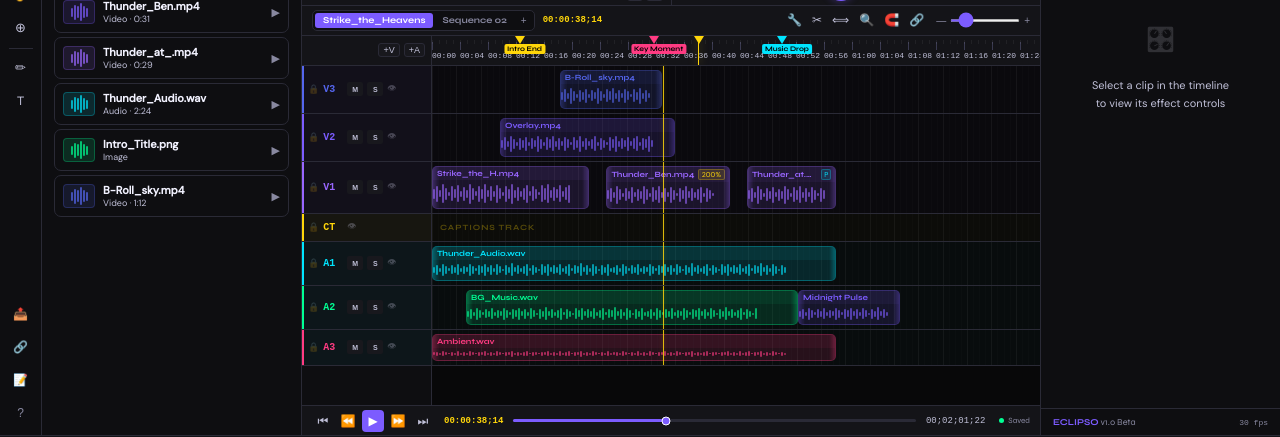
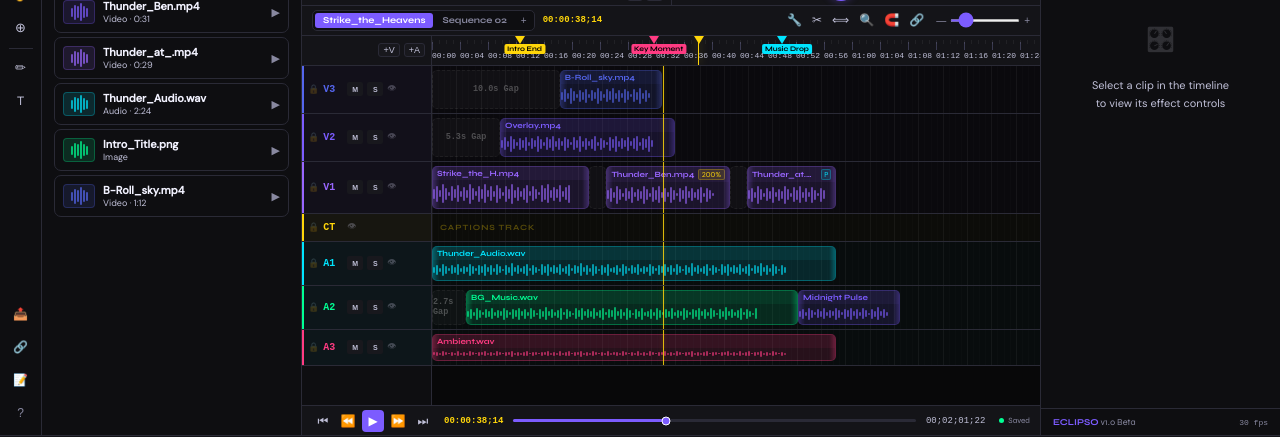
Before and after one commit to uxwithanilg-designer/eclipso, a Next.js app: page /editor in a window 1280 px wide. Shown: the part 343-780 px from the top of the page. Built offline with nearby package versions, Linux system fonts and the light colour scheme.

Commit message:
feature 5 update

```diff
--- a/src/app/editor/page.tsx
+++ b/src/app/editor/page.tsx
@@ -1005,10 +1005,14 @@ export default function EditorPage() {
   const [dragOverTrackId, setDragOverTrackId] = useState<number|null>(null);
   const [edgeDragState, setEdgeDragState] = useState<{clipId:number, edge:'left'|'right', startX:number, initialStart:number, initialWidth:number, sourceWidth:number}|null>(null);
   const [trimTooltip, setTrimTooltip]     = useState<{x:number, y:number, text:string}|null>(null);
+  const [gapContextMenu, setGapContextMenu] = useState<{x:number, y:number, gap:{trackId:number, start:number, width:number}}|null>(null);
   const tlRef           = useRef<HTMLDivElement>(null);
   const tracksAreaRef   = useRef<HTMLDivElement>(null);
   const historyRef      = useRef<Clip[][]>([]);
   const dragMovedRef    = useRef(false);
+
+  const stateRef = useRef<{clips:Clip[], selectedClip:number|null}>({ clips, selectedClip });
+  useEffect(() => { stateRef.current = { clips, selectedClip }; }, [clips, selectedClip]);
 
   useEffect(()=>{
     const check=()=>setIsMobile(window.innerWidth<768);
@@ -1026,6 +1030,27 @@ export default function EditorPage() {
       if(!e.ctrlKey&&!e.metaKey){
         if(e.key==='v'||e.key==='V'){ setActiveTool('select'); setRazorLinePos(null); }
         if(e.key==='c'||e.key==='C'){ setActiveTool('razor'); }
+        if(e.key==='b'||e.key==='B'){ setActiveTool('ripple'); setRazorLinePos(null); }
+        if(e.key==='Delete'||e.key==='Backspace') {
+           const { clips: curClips, selectedClip: curSel } = stateRef.current;
+           if (curSel) {
+              e.preventDefault();
+              historyRef.current=[...historyRef.current.slice(-30),[...curClips]];
+              const targetClip = curClips.find(c => c.id === curSel);
+              if (targetClip) {
+                 const gapWidth = targetClip.width;
+                 setClips(curClips.filter(c => c.id !== curSel).map(c => {
+                    if (c.trackId === targetClip.trackId && c.start >= targetClip.start) {
+                       return { ...c, start: Math.max(0, c.start - gapWidth) };
+                    }
+                    return c;
+                 }));
+                 setSelectedClip(null);
+                 setNotification('Delete & Ripple Close');
+                 setTimeout(()=>setNotification(null),2000);
+              }
+           }
+        }
       }
       if((e.ctrlKey||e.metaKey)&&(e.key==='z'||e.key==='Z')){
         e.preventDefault();
@@ -1589,6 +1614,48 @@ export default function EditorPage() {
                       {Array.from({length:25},(_,i)=>(
                         <div key={i} style={{position:'absolute',left:`${i*4*zoom}%`,top:0,bottom:0,width:'1px',background:'rgba(255,255,255,0.04)'}}/>
                       ))}
+
+                      {/* GAPs rendering for Ripple Delete */}
+                      {(() => {
+                         const trackClips = clips.filter(c => c.trackId === track.id).sort((a,b) => a.start - b.start);
+                         const gaps = [];
+                         let currentX = 0;
+                         for (let i = 0; i < trackClips.length; i++) {
+                           const c = trackClips[i];
+                           if (c.start > currentX) {
+                             gaps.push({ start: currentX, width: c.start - currentX, trackId: track.id });
+                           }
+                           currentX = c.start + c.width;
+                         }
+                         return gaps.map((gap, i) => (
+                           <div key={`gap-${i}`}
+                             onContextMenu={e => {
+                                e.preventDefault();
+                                e.stopPropagation();
+                                setGapContextMenu({ x: e.clientX, y: e.clientY, gap });
+                             }}
+                             onClick={e => { e.stopPropagation(); setSelectedClip(null); }}
+                             style={{
+                                position:'absolute',
+                                left:`${gap.start*zoom*0.14}%`,
+                                width:`${gap.width*zoom*0.14}%`,
+                                top: track.type==='caption'?'2px':'4px',
+                                bottom: track.type==='caption'?'2px':'4px',
+                                background:'rgba(255,255,255,0.03)',
+                                border:'1px dashed rgba(255,255,255,0.06)',
+                                borderRadius: track.type==='caption'?'3px':'5px',
+                                overflow:'hidden',
+                                display:'flex', alignItems:'center', justifyContent:'center',
+                                cursor:'context-menu', zIndex:5,
+                                transition:'background 0.2s',
+                             }}
+                             onMouseOver={e=>e.currentTarget.style.background='rgba(255,255,255,0.07)'}
+                             onMouseOut={e=>e.currentTarget.style.background='rgba(255,255,255,0.03)'}
+                           >
+                             {gap.width > 25 && <span style={{fontSize:'8.5px',fontFamily:'monospace',color:'rgba(255,255,255,0.25)',fontWeight:700,pointerEvents:'none'}}>{(gap.width/15).toFixed(1)}s Gap</span>}
+                           </div>
+                         ));
+                      })()}
 
                       {/* Caption track label */}
                       {track.type==='caption' && (
@@ -1727,6 +1794,38 @@ export default function EditorPage() {
               </div>
             )}
 
+            {/* GAP CONTEXT MENU */}
+            {gapContextMenu && (
+              <>
+              <div style={{position:'fixed',inset:0,zIndex:9998}} onClick={(e)=>{e.stopPropagation();setGapContextMenu(null);}} onContextMenu={e=>{e.preventDefault();e.stopPropagation();setGapContextMenu(null);}} />
+              <div style={{
+                 position:'fixed', left:gapContextMenu.x, top:gapContextMenu.y, zIndex:9999,
+                 background:'var(--bg-secondary)', border:'1px solid var(--border)', borderRadius:'6px',
+                 padding:'4px', boxShadow:'0 4px 12px rgba(0,0,0,0.5)', display:'flex', flexDirection:'column', width:'150px'
+              }}>
+                 <button onClick={(e) => {
+                    e.stopPropagation();
+                    const { gap } = gapContextMenu;
+                    historyRef.current=[...historyRef.current.slice(-30),[...stateRef.current.clips]];
+                    setClips(prev => prev.map(c => {
+                       if (c.trackId === gap.trackId && c.start >= gap.start + gap.width) {
+                          return { ...c, start: Math.max(0, c.start - gap.width) };
+                       }
+                       return c;
+                    }));
+                    setGapContextMenu(null);
+                    notify('Ripple Delete applied to Gap');
+                 }} style={{
+                    background:'transparent', border:'none', color:'var(--text-primary)', padding:'6px 8px',
+                    textAlign:'left', fontSize:'11px', fontFamily:'Syne,sans-serif', cursor:'pointer', borderRadius:'4px',
+                    display:'flex', alignItems:'center', gap:'8px'
+                 }} onMouseOver={e=>e.currentTarget.style.background='var(--accent)'} onMouseOut={e=>e.currentTarget.style.background='transparent'}>
+                    <span style={{color:'var(--accent)'}}>🗑</span> Ripple Delete
+                 </button>
+              </div>
+              </>
+            )}
+
             {/* Timeline footer / transport */}
             <div style={{height:'30px',flexShrink:0,display:'flex',alignItems:'center',padding:'0 10px',gap:'10px',borderTop:'1px solid var(--border)',background:'var(--bg-tertiary)'}}>
               <div style={{display:'flex',gap:'3px',alignItems:'center'}}>
```
